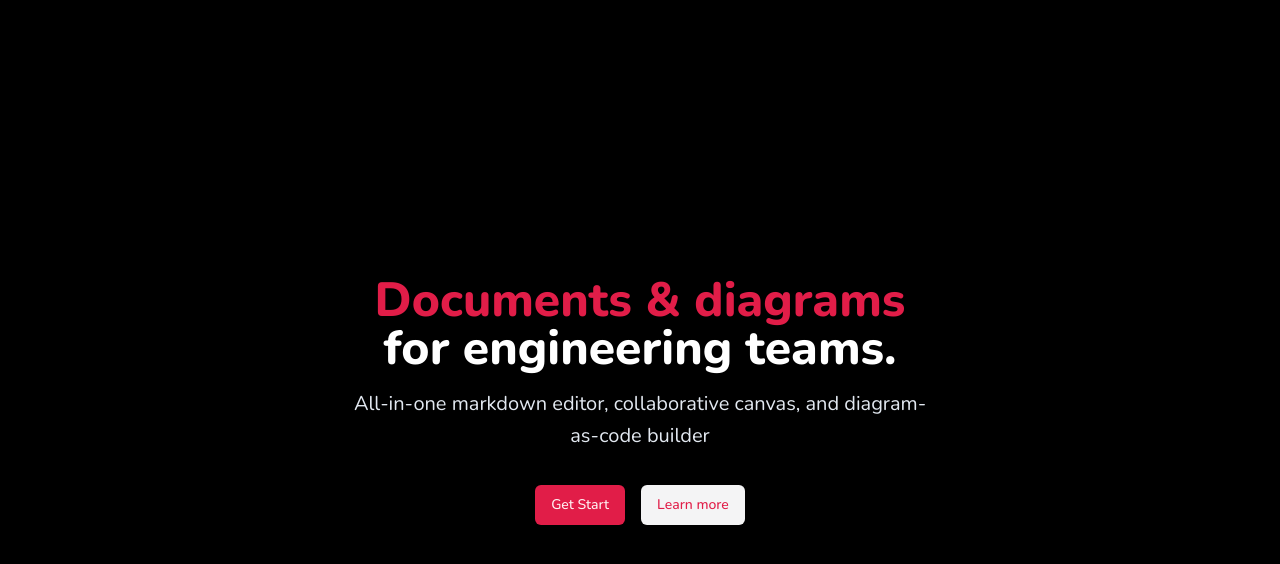
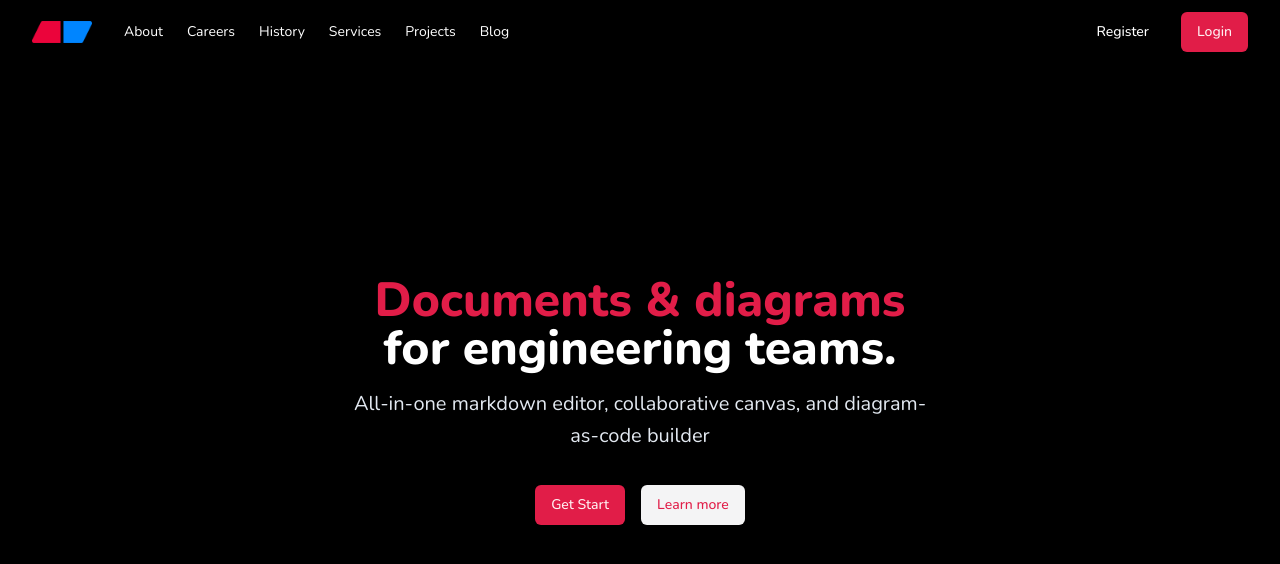
Before and after one commit to mmiiprpkr/document-task, a Next.js app: page / in a window 1280 px wide. Shown: the top 564 px of the page. Built offline with nearby package versions, Linux system fonts and the light colour scheme; no server answers.

Commit message:
fix homepage

```diff
--- a/components/header.tsx
+++ b/components/header.tsx
@@ -13,7 +13,7 @@ import { cn } from "@/lib/utils";
 export const Header = () => {
   const { user }: KindeState | undefined  = useKindeBrowserClient();
 
-  if (!user) {
+  if (user === undefined) {
     return null
   }
 
```
